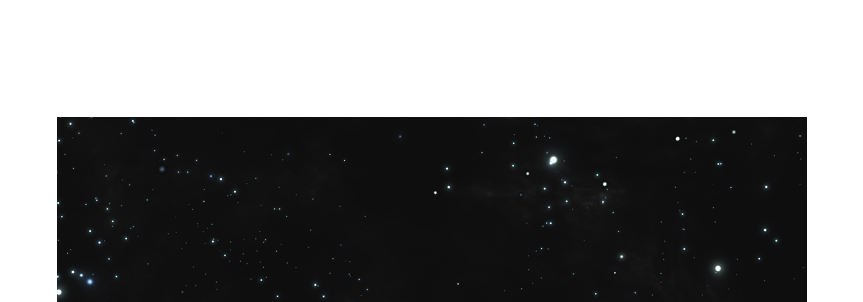
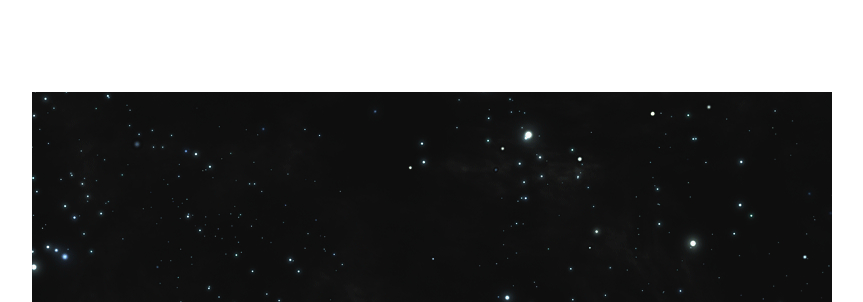
Before and after one commit to luiguzman/google-doodle, a plain HTML site: page index.html in a window 1280 px wide. Shown: the top 302 px of the page, without its empty margins (208-1071 px from the left). Drawn offline with nearby package versions, Linux system fonts and the light colour scheme.

Commit message:
Size stage

```diff
--- a/css/styles.css
+++ b/css/styles.css
@@ -12,8 +12,8 @@
 
 #stage {
   background:url(../img/space_hd.jpg);
-  height: 400px;
-  width: 750px;
+  height: 450px;
+  width: 800px;
 
   overflow: hidden;
   position: relative;
```
